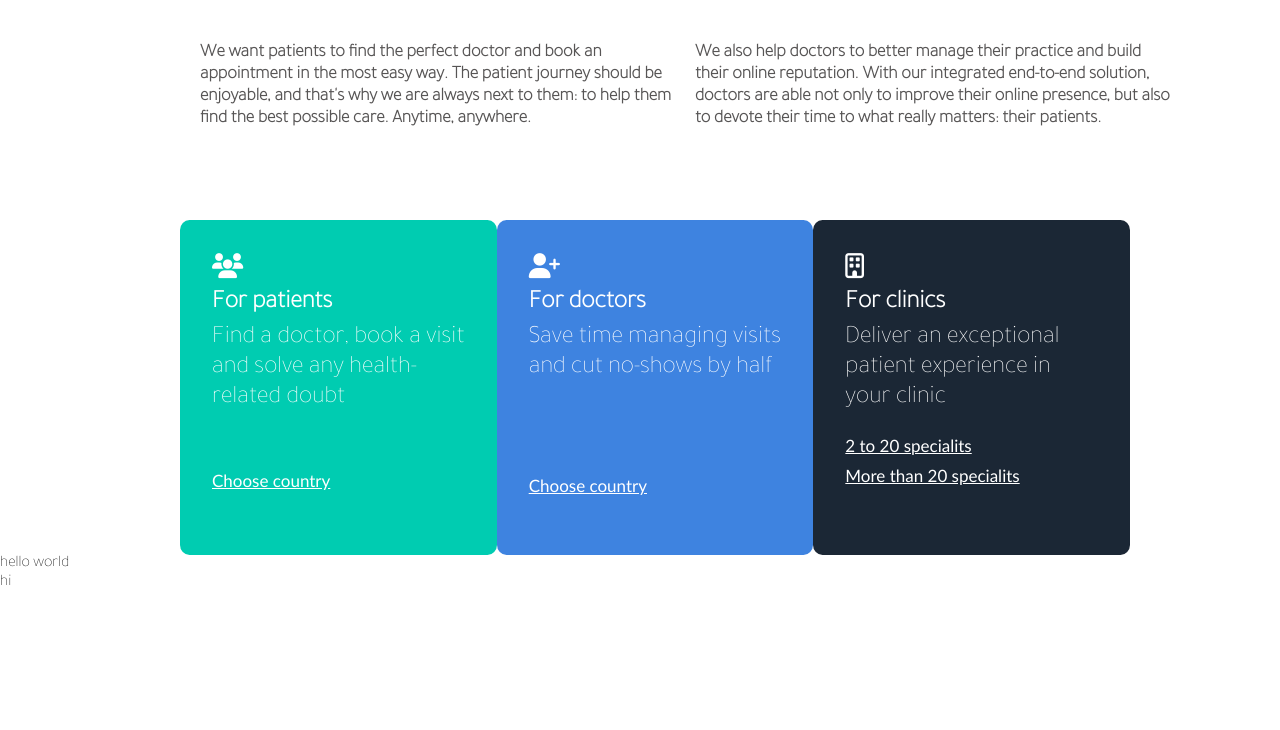
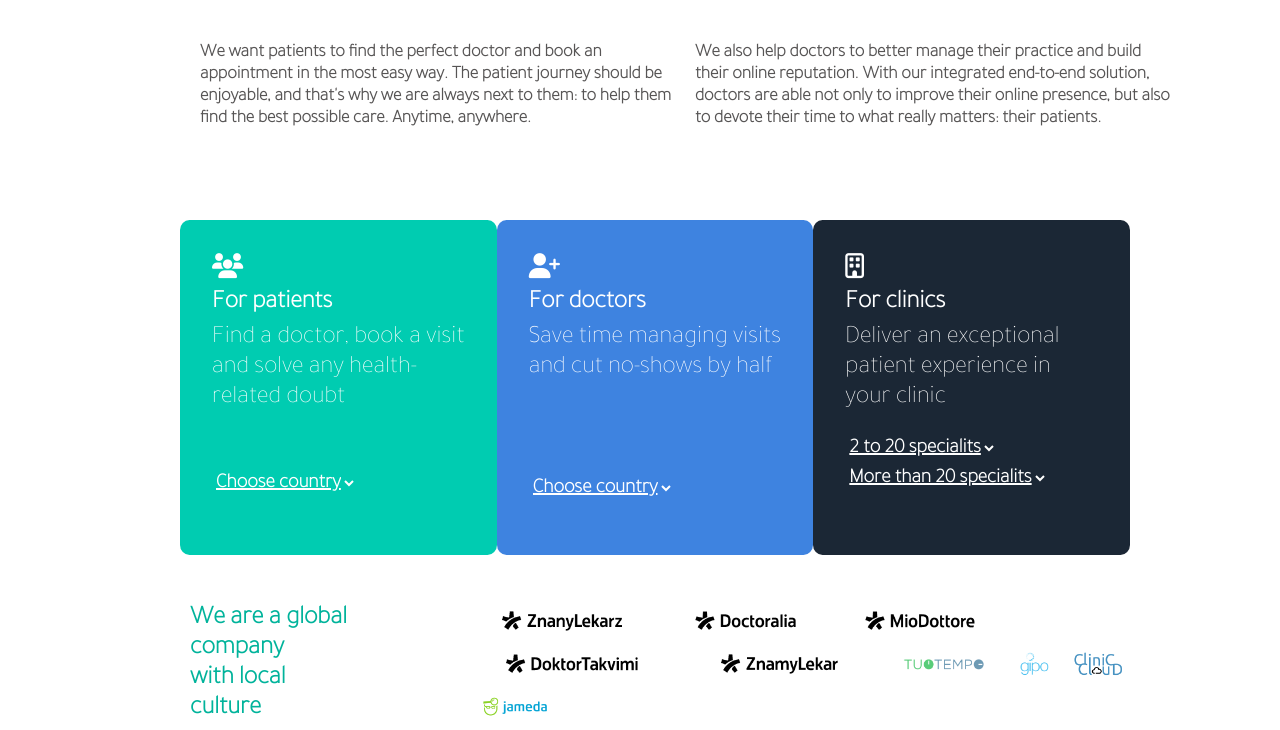
Before and after one commit to mhallihamza/csslayout, a plain HTML site: page index.html in a window 1280 px wide. Shown: the part 504-1234 px from the top of the page. Before the commit the page ends 1097 px from the top, so only its background shows below. Drawn offline with Linux system fonts and the light colour scheme.

Commit message:
svg icone

```diff
--- a/index.html
+++ b/index.html
@@ -34,25 +34,92 @@
         <i class="fa-solid fa-users"></i>
         <h4>For patients</h4>
         <p>Find a doctor, book a visit and solve any health-related doubt</p>
-        <a id="pos1" href="#">Choose country</a>
+        <select id="pos1">
+            <option>Choose country</option>
+            <option>Argentina</option>
+            <option>Brazil</option>
+            <option>Chile</option>
+            <option>Colombia</option>
+            <option>Czech</option>
+            <option>Germany</option>
+            <option>Italy</option>
+            <option>Mexico</option>
+            <option>Peru</option>
+            <option>Poland</option>
+            <option>Portugal</option>
+            <option>Spain</option>
+            <option>Turkey</option>
+        </select>
     </div>
     <div class="doctor">
         <i class="fa-solid fa-user-plus"></i>
         <h4>For doctors</h4>
         <p>Save time managing visits and cut no-shows by half</p>
-        <a id="pos2" href="#">Choose country</a>
+        <select id="pos2">
+            <option>Choose country</option>
+            <option>Argentina</option>
+            <option>Brazil</option>
+            <option>Chile</option>
+            <option>Colombia</option>
+            <option>Czech</option>
+            <option>Germany</option>
+            <option>Italy</option>
+            <option>Mexico</option>
+            <option>Peru</option>
+            <option>Poland</option>
+            <option>Portugal</option>
+            <option>Spain</option>
+            <option>Turkey</option>
+        </select>
     </div>
     <div class="clinic">
         <i class="fa-regular fa-building"></i>
         <h4>For clinics</h4>
         <p>Deliver an exceptional patient experience in your clinic</p>
-        <a id="pos3" href="#">2 to 20 specialits</a>
+        <select id="pos3">
+           <option>2 to 20 specialits</option>
+           <option>Brazil</option>
+           <option>Czech</option>
+           <option>Italy</option>
+           <option>Mexico</option>
+           <option>Poland</option>
+           <option>Spain</option>
+           <option>Turkey</option>
+        </select>
         <br>
-        <a id="pos4" href="#">More than 20 specialits</a>
+        <select id="pos4">
+            <option>More than 20 specialits</option>
+            <option>Brazil</option>
+           <option>Czech</option>
+           <option>Italy</option>
+           <option>Mexico</option>
+           <option>Poland</option>
+           <option>Spain</option>
+           <option>Turkey</option>
+
+        </select>
+        </div>
+</section>
+<section class="high2">
+    <div class="pro2">
+     <h1>We are a global company<br>
+        with local culture</h1>
     </div>
-</section>
-<p>hello world</p>
-    <p>hi
+     <div class="mai">
+        <ul>
+         <li><img src="images/1.png"></li>
+         <li><img src="images/2.png"></li>
+         <li><img src="images/3.png"></li>
+         <li><img src="images/4.png"></li>
+         <li><img src="images/5.png"></li>
+         <li><img src="images/6.png"></li>
+         <li><img src="images/7.png"></li>
+         <li><img src="images/8.png"></li>
+         <li><img src="images/9.png"></li>
+        </ul>
+     </div>
+     </div>
+    </section>
+
+    <p>
     </p>
-        </body>
-</html>
--- a/styles.css
+++ b/styles.css
@@ -96,36 +96,55 @@ a {
     color: white;
     flex-direction: row;
     justify-content: space-around;
-    text-align: centr;
     font-size: 25px;
-
+}
+option{
+    color: black;
+    font-weight: 600 ;
 
 }
 #pos1 {
     position: relative;
     top: 35px;
     text-decoration: underline;
+    background-color: transparent;
     color: white;
+    font-weight: 600;
+    font-size: 20px;
+    border: none;
 }
 #pos2 {
     position: relative;
     top: 70px;
     text-decoration: underline;
     color: white;
+    text-decoration: underline;
+    background-color: transparent;
+    border: none;
+    font-size: 20px;
+    font-weight: 600;
 }
 #pos3 {
     position: relative;
     top: 0px;
     text-decoration: underline;
     color: white;
+    background-color: transparent;
+    border: none;
+    font-size: 20px;
+    font-weight: 600;
+    ;
 }
 #pos4 {
     position: relative;
     top: 0px;
     text-decoration: underline;
     color: white;
+    background-color: transparent;
+    border: none;
+    font-size: 20px;
+    font-weight: 600;
 }
-
 h4{
     position: relative;
     top: -25px
@@ -138,3 +157,26 @@ i{
     position: relative;
     top: -20px;
 }
+.high2 {
+margin-left: 190px;
+margin-top: 50px;
+margin-right: 4%;
+display: flex;
+flex-direction: row;
+}
+.pro2{
+    color: #00B39B;
+    font-family: Arial, Helvetica, sans-serif;
+    font-size: 17px;
+}
+.mai img {
+    scale: 0.6;
+}
+.mai ul {
+    display: flex;
+    flex-wrap: wrap;
+    list-style-type: none;
+    margin-left: 12%;
+    align-items: center;
+    justify-content: flex-start;
+}
```
Also changed, not shown: images/1.png (added), images/2.png (added), images/3.png (added), images/4.png (added), images/5.png (added), images/6.png (added), images/7.png (added), images/8.png (added), images/9.png (added).
